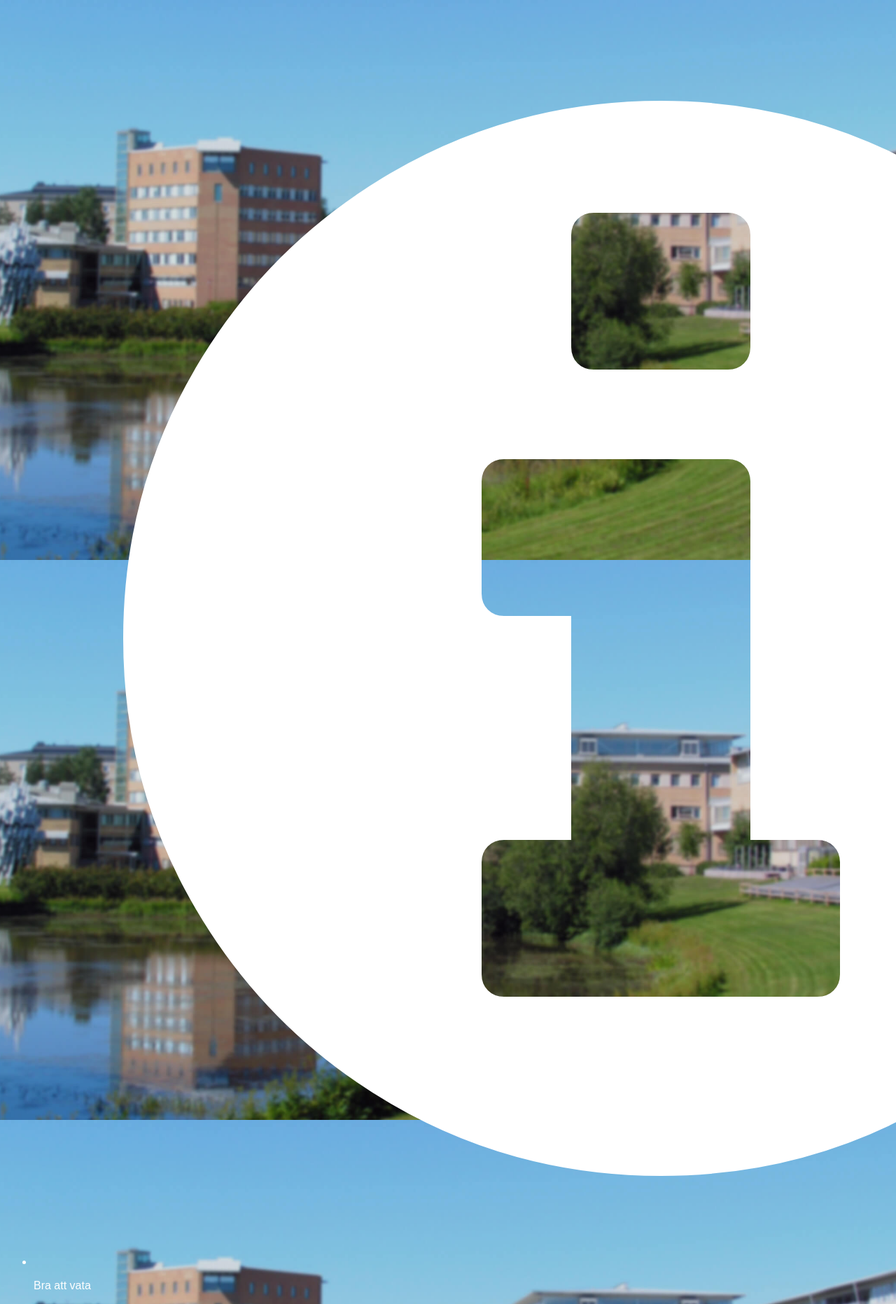
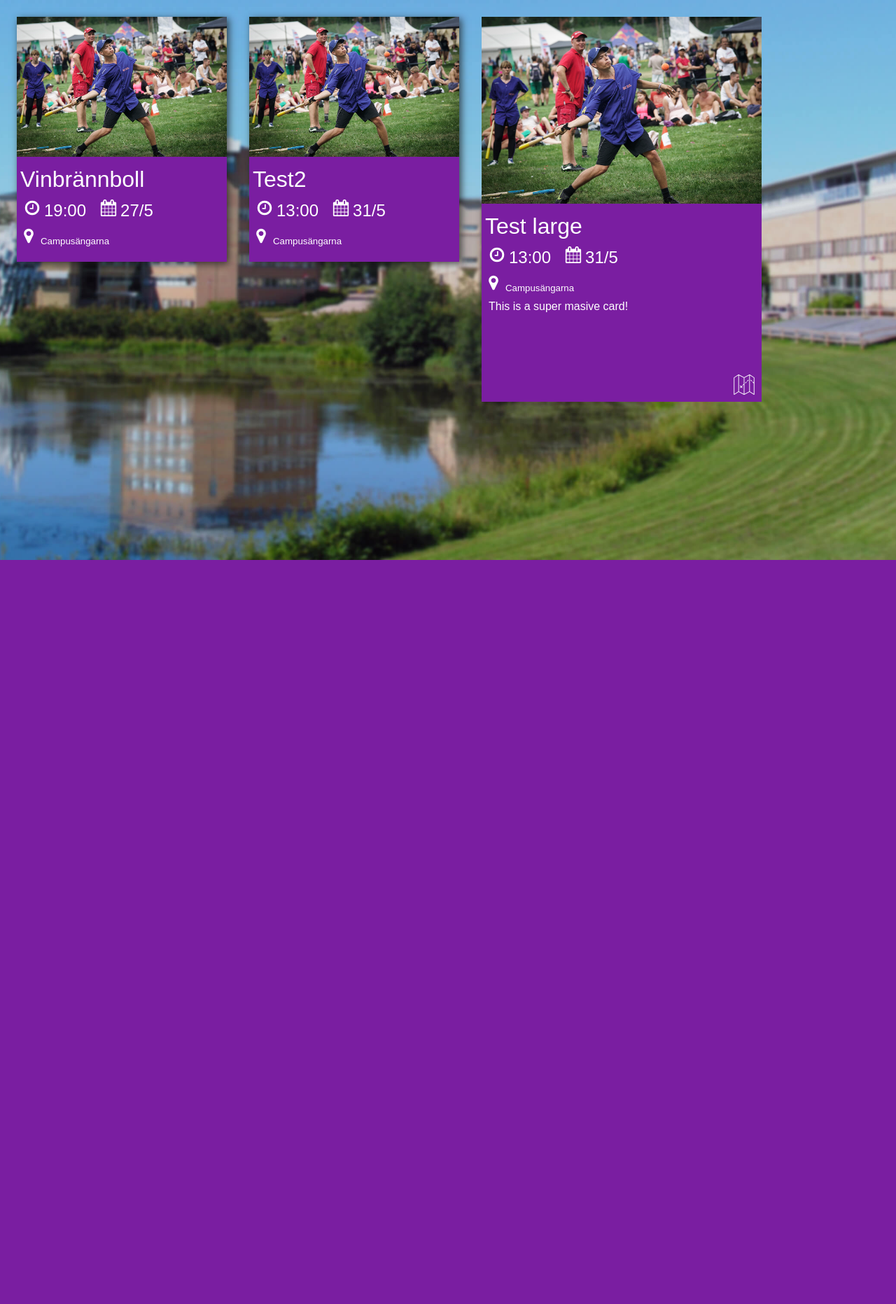
Before and after one commit to ProjectLemon/mottagning.interaktion.nu-2016, a PHP site: page / in a window 1280 px wide; the page is wider, and only the part inside the window is pictured. Shown: the top 1863 px of that part at 70% size. After the commit the page ends 800 px from the top of that part, so only its background shows below. Run offline with PHP 8.4, Linux system fonts and the light colour scheme; style sheets or scripts are compiled from the project's sources; some libraries are stand-ins or nearby versions.

Commit message:
Sptolight card added to card factory

```diff
--- a/index.html
+++ b/index.html
@@ -10,7 +10,7 @@
 	</head>
 
 	<body>
-		<nav id="navigation-bar">
+		<!--<nav id="navigation-bar">
 			<ul>
 				<li id="info" class="menu-item">
 					<img src="/resources/img/icons/info.svg" alt="Bra att veta">
@@ -54,7 +54,7 @@
 		<h1>Torsdag</h1>
 		<h1>Fredag</h1>
 		<h1>Lördag</h1>
-		<h1>Söndag</h1>
+		<h1>Söndag</h1>-->
 
     <script src="/src/js/fonts.js"></script>
     <script src="/src/js/card.js"></script>
--- a/src/js/card.js
+++ b/src/js/card.js
@@ -1,5 +1,5 @@
 
-var ExpandableCardFactory = (function Card() {
+var CardFactory = (function Card() {
   var _attributes = {
     title: "",
     startTime: "",
@@ -14,10 +14,8 @@ var ExpandableCardFactory = (function Card() {
   return function cardConstructor() {
     var _this = this; //Cache the value for this
 
-    //New activity card returns a new activity card containing
-    //data that has been provided through the config object
-    _this.newActivityCard = function(config) {
-      _this._attributes = config;
+    //Returns a base card containing a html strucure and data provided by config
+    _this.newCard = function(config) {
       var card = document.createElement('div');
       var headerImg = "<img src='"+config.img+"' alt=''>";
       var titleText = "<h1 class='titleText'>"+config.title+"</h1>";
@@ -27,8 +25,18 @@ var ExpandableCardFactory = (function Card() {
       var description = "<div class='description animate'>"+config.description+"</div>";
       var directions = "<a onclick='exampleCard.openDirections(event)'><img src='/resources/img/icons/directions.svg' class='directions'></a>"
 
+      card.innerHTML += headerImg + titleText + startTime + startDate + location + description + directions;
+
+      return card;
+    }
+
+    //New activity card returns a new activity card containing
+    //data that has been provided through the config object
+    _this.newActivityCard = function(config) {
+      _this._attributes = config;
+      var card = _this.newCard(config);
+
       card.classList.add('mo-card', 'mo-card-activity');
-      card.innerHTML += headerImg + titleText + startTime + startDate + location + description + directions;
       card.addEventListener("click", function(e){
           this.classList.toggle('mo-card-expanded');
       }, false);
@@ -36,6 +44,18 @@ var ExpandableCardFactory = (function Card() {
       return card;
     };
 
+    //Creates a headline card filled with data from config
+    _this.newStaticCard = function(config) {
+      _this._attributes = config;
+      var card = _this.newCard(config);
+      card.id = "spotlight-card";
+      card.classList.add('mo-card', 'mo-card-spotlight');
+
+      return card;
+    }
+
+    //This is called whenever the directions icon is pressed. It redirects the
+    //user to google maps with directions from their localtion to the activity
     _this.openDirections = function(e) {
       e.stopPropagation();
       if (navigator.geolocation) {
--- a/src/js/main.js
+++ b/src/js/main.js
@@ -20,6 +20,18 @@ var config2 = {
   img: "/resources/img/DSC0477_small.jpg"
 }
 
-var exampleCard = new ExpandableCardFactory();
+var config3 = {
+  title: "Test large",
+  startTime: "13:00",
+  date: "31/5",
+  description: "This is a super masive card!",
+  place: "Campusängarna",
+  lat: "63.821171",
+  long: "20.310395",
+  img: "/resources/img/DSC0477_small.jpg"
+}
+
+var exampleCard = new CardFactory();
 document.body.appendChild(exampleCard.newActivityCard(config1));
 document.body.appendChild(exampleCard.newActivityCard(config2));
+document.body.appendChild(exampleCard.newStaticCard(config3));
--- a/src/scss/style.scss
+++ b/src/scss/style.scss
@@ -19,6 +19,7 @@ html {
   margin: 1em;
   cursor: pointer;
 
+  &.mo-card-activity {
     /*Material box shadows*/
     -webkit-box-shadow: 3px 3px 10px 0px rgba(26,26,26,.75);
     -moz-box-shadow: 3px 3px 10px 0px rgba(26,26,26,.75);
@@ -28,6 +29,26 @@ html {
   	-webkit-transition: height 0.8s;
   	-moz-transition: height 0.8s;
   	transition: height 0.8s;
+  }
+
+  &.mo-card-spotlight {
+    max-width: 400px;
+    height: 550px;
+
+    div.description {
+      display: block;
+      font-weight: 100;
+      margin-left: 10px;
+    }
+    img.directions {
+      display: block;
+      position: absolute;
+      z-index: 10;
+      bottom: 10px;
+      right: 10px;
+      max-width: 30px;
+    }
+  }
 
   img {
     width: 100%;
```
Lines whose indentation alone changed are shown as unchanged.
